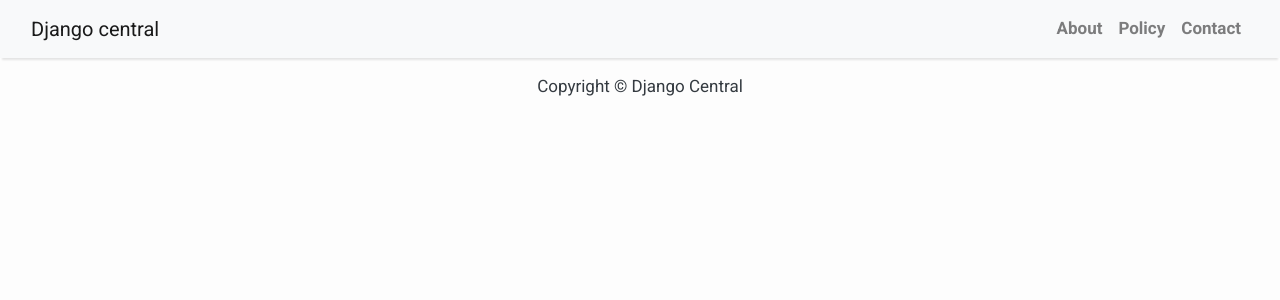
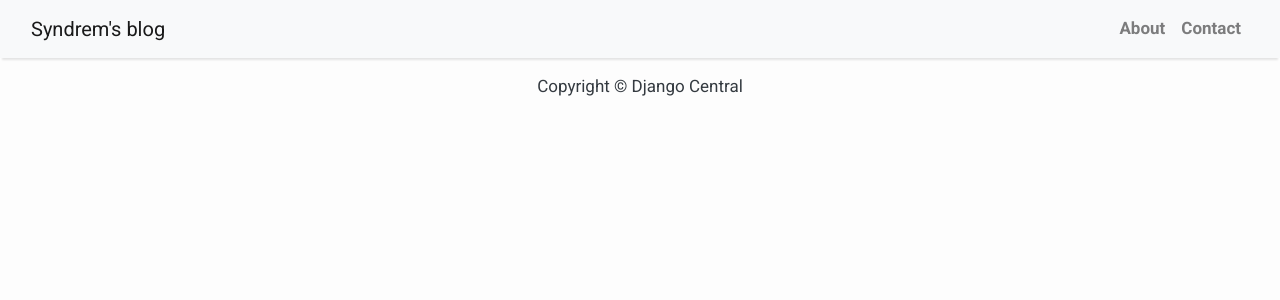
Before and after one commit to Sayuru99/Sayuru-s-Loft, a Django app: template blog/templates/base.html in a window 1280 px wide. Shown: the top 300 px of the page. Run offline with Django 4.2, Linux system fonts and the light colour scheme; the template is opened without the code that fills it, so the values that code supplies are empty; some libraries are stand-ins or nearby versions.

Commit message:
blog image

```diff
--- a/blog/templates/base.html
+++ b/blog/templates/base.html
@@ -37,7 +37,7 @@
         <!-- Navigation -->
         <nav class="navbar navbar-expand-lg navbar-light bg-light shadow" id="mainNav">
             <div class="container-fluid">
-                <a class="navbar-brand" href="{% url 'home' %}">Django central</a>
+                <a class="navbar-brand" href="{% url 'home' %}">Syndrem's blog</a>
                 <button class="navbar-toggler navbar-toggler-right" type="button" data-toggle="collapse" data-target="#navbarResponsive"
                     aria-controls="navbarResponsive" aria-expanded="false" aria-label="Toggle navigation">
                     <span class="navbar-toggler-icon"></span>
@@ -47,9 +47,9 @@
                         <li class="nav-item text-black">
                             <a class="nav-link text-black font-weight-bold" href="#">About</a>
                         </li>
-                        <li class="nav-item text-black">
+                        <!-- <li class="nav-item text-black">
                             <a class="nav-link text-black font-weight-bold" href="#">Policy</a>
-                        </li>
+                        </li> -->
                         <li class="nav-item text-black">
                             <a class="nav-link text-black font-weight-bold" href="#">Contact</a>
                         </li>
```
Also changed, not shown: blog/templates/index.html (+4 -5 lines).
